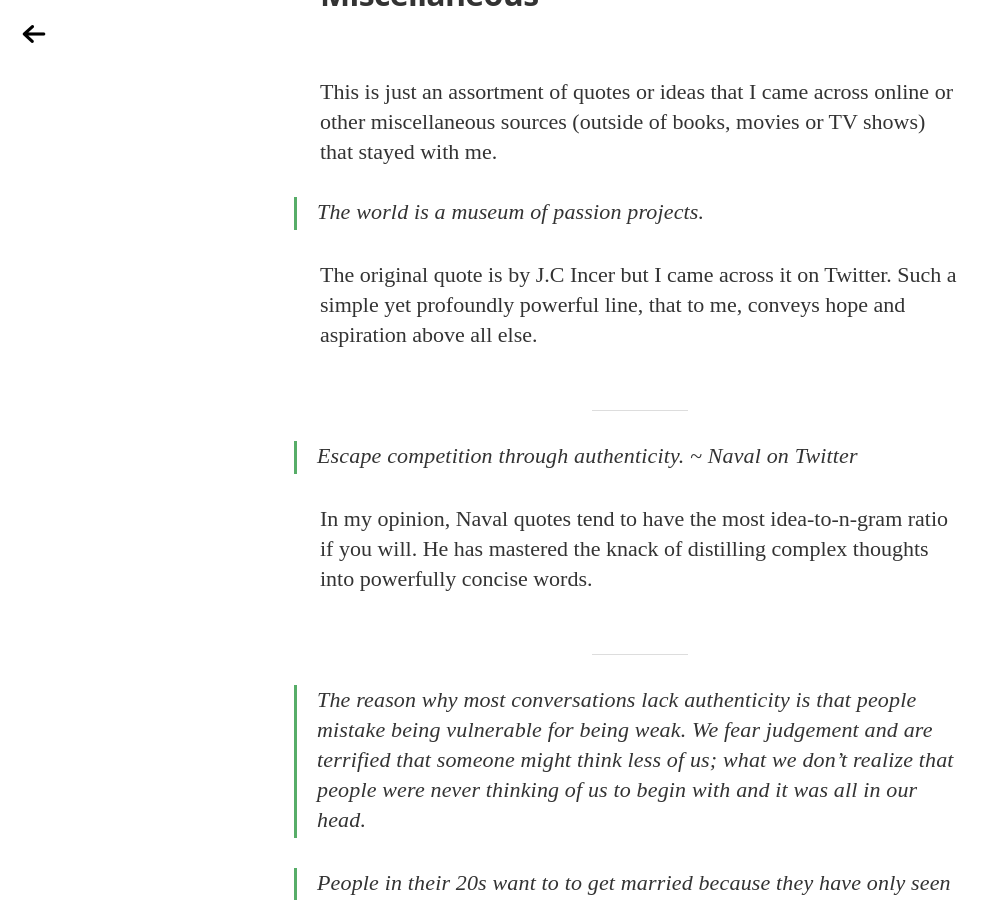
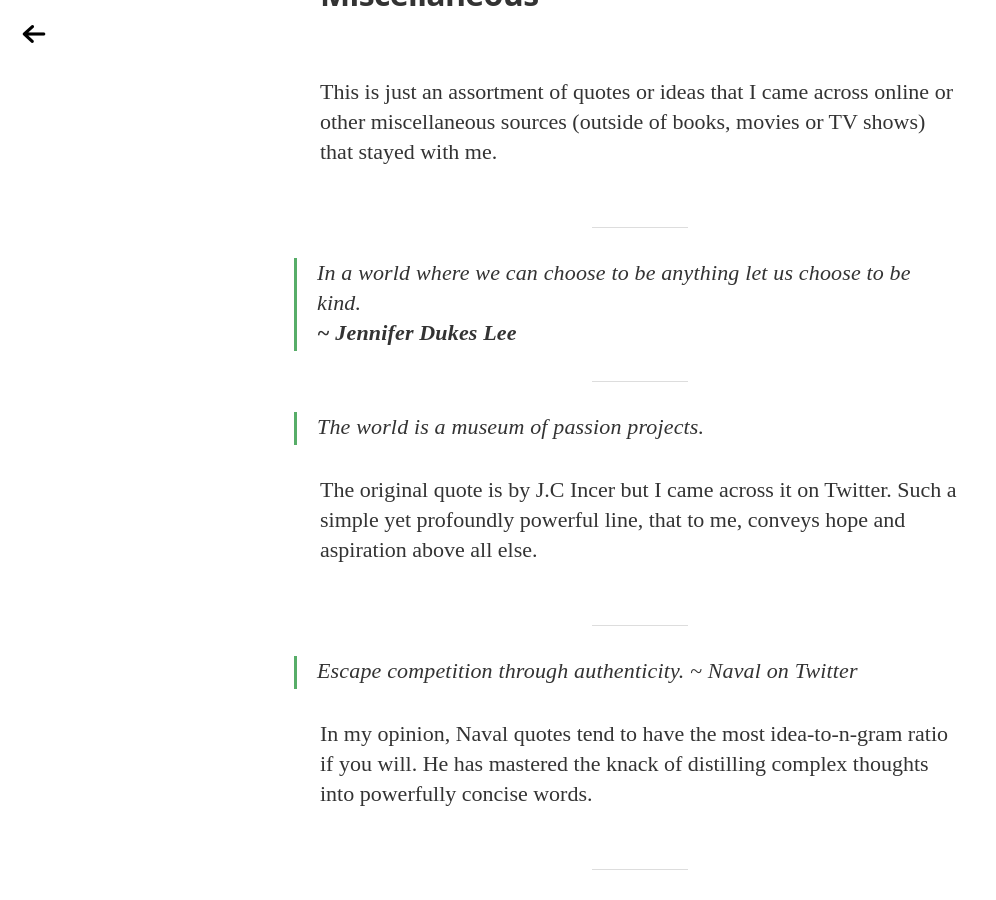
Before and after one commit to pkmandke/blog, a Jekyll site: the page built from _posts/2024-08-11-quotes.md, in a window 1280 px wide and 900 px high, scrolled down 5999 px. Shown: the whole window, without its empty margins (0-996 px from the left). Built offline with Jekyll 4.4.1, drawn with Linux system fonts in a browser that asks for light colours; nearby versions of some CDN libraries; some web fonts are replaced.

Commit message:
kindness quote
Signed-off-by: Prathamesh Mandke <pkmandke@vt.edu>

```diff
--- a/_posts/2024-08-11-quotes.md
+++ b/_posts/2024-08-11-quotes.md
@@ -127,6 +127,12 @@ It is one of those few shows with an ending that can make grown men cry.
 
 This is just an assortment of quotes or ideas that I came across online or other miscellaneous sources (outside of books, movies or TV shows) that stayed with me.
 
+---
+
+>In a world where we can choose to be anything let us choose to be kind.<br>**~ Jennifer Dukes Lee**
+
+---
+
 >The world is a museum of passion projects.
 
 The original quote is by J.C Incer but I came across it on Twitter. Such a simple yet profoundly powerful line, that to me, conveys hope and aspiration above all else.
```
